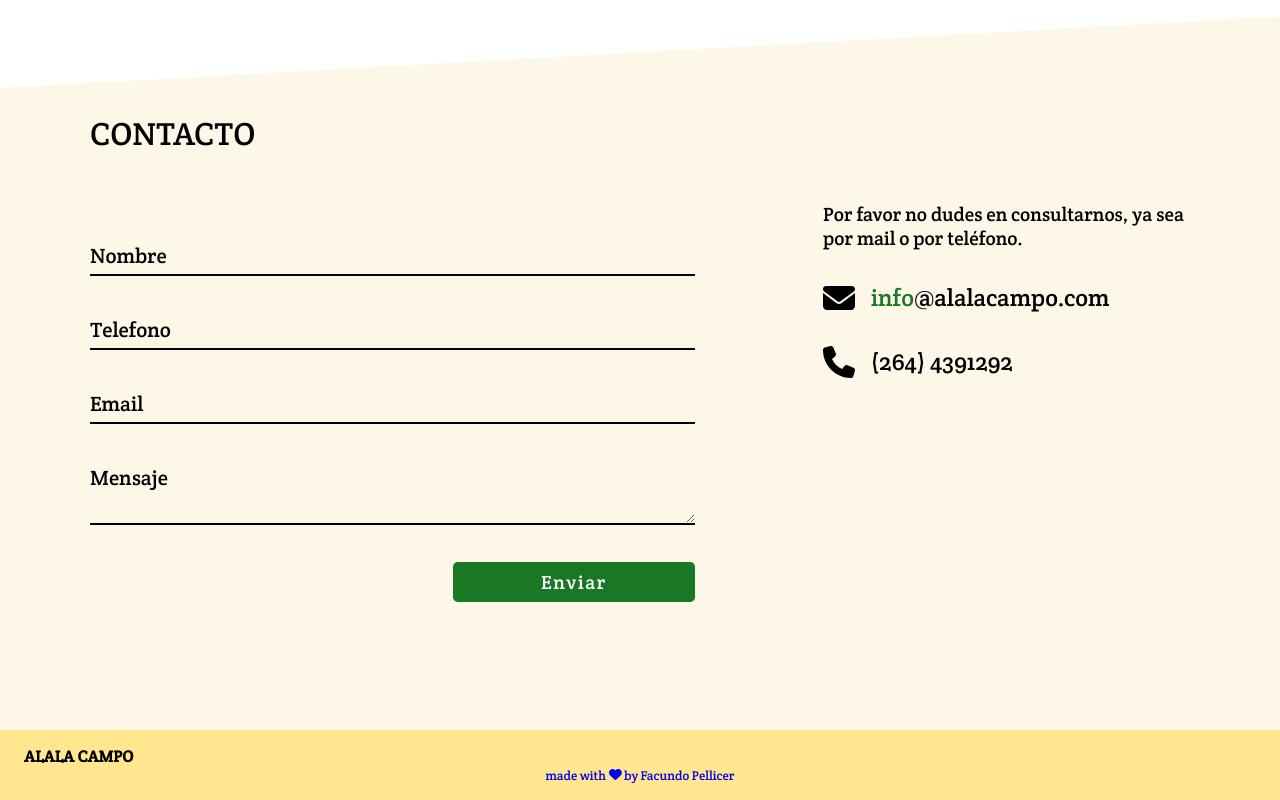
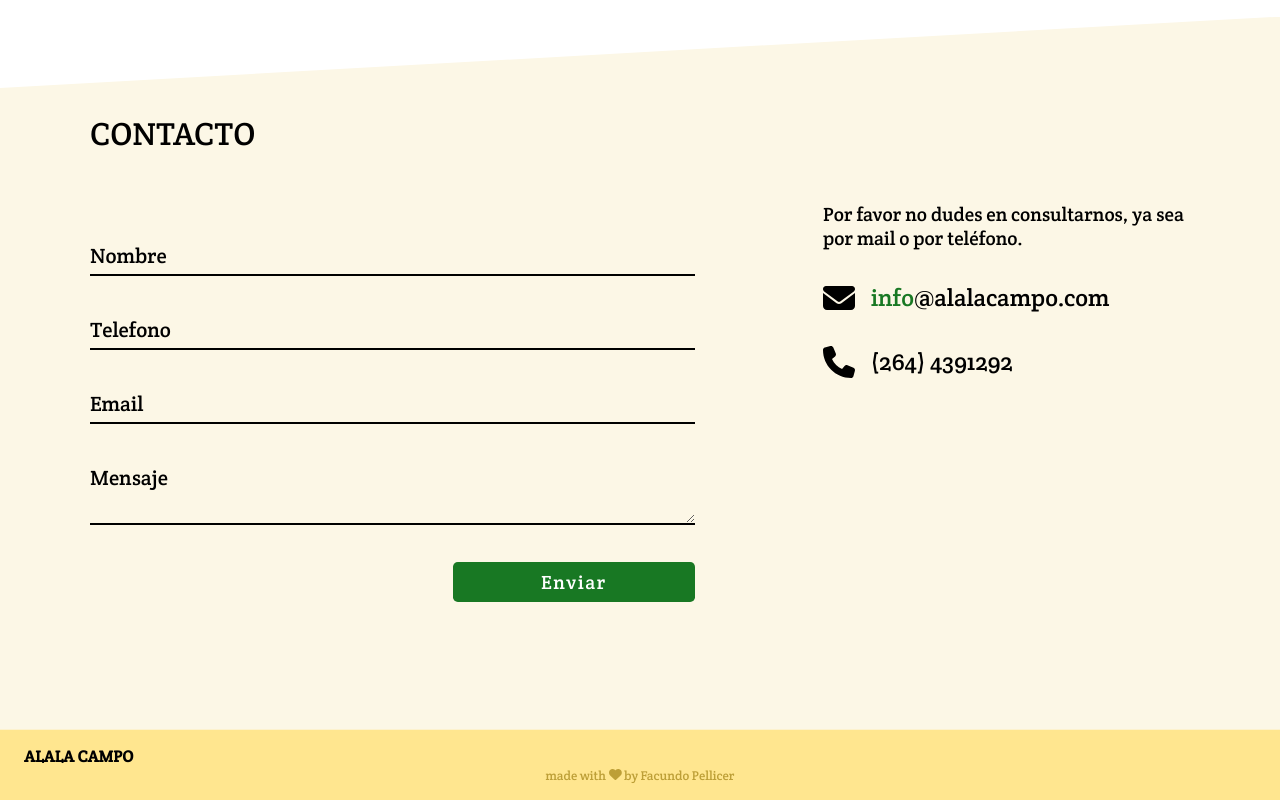
Before and after one commit to Facupelli/Alala-Campo, a React (Create React App) app in the folder client/: page / in a window 1280 px wide. Shown: the part 4301-5101 px from the top of the page. Built offline with nearby package versions, Linux system fonts and the light colour scheme; no server answers.

Commit message:
fix footer link color

```diff
--- a/client/src/components/Footer/Footer.module.scss
+++ b/client/src/components/Footer/Footer.module.scss
@@ -26,6 +26,7 @@
   }
 
   a {
+    color:#bd9f37;
     text-decoration: none;
     &:visited {
       color: #bd9f37;
```
